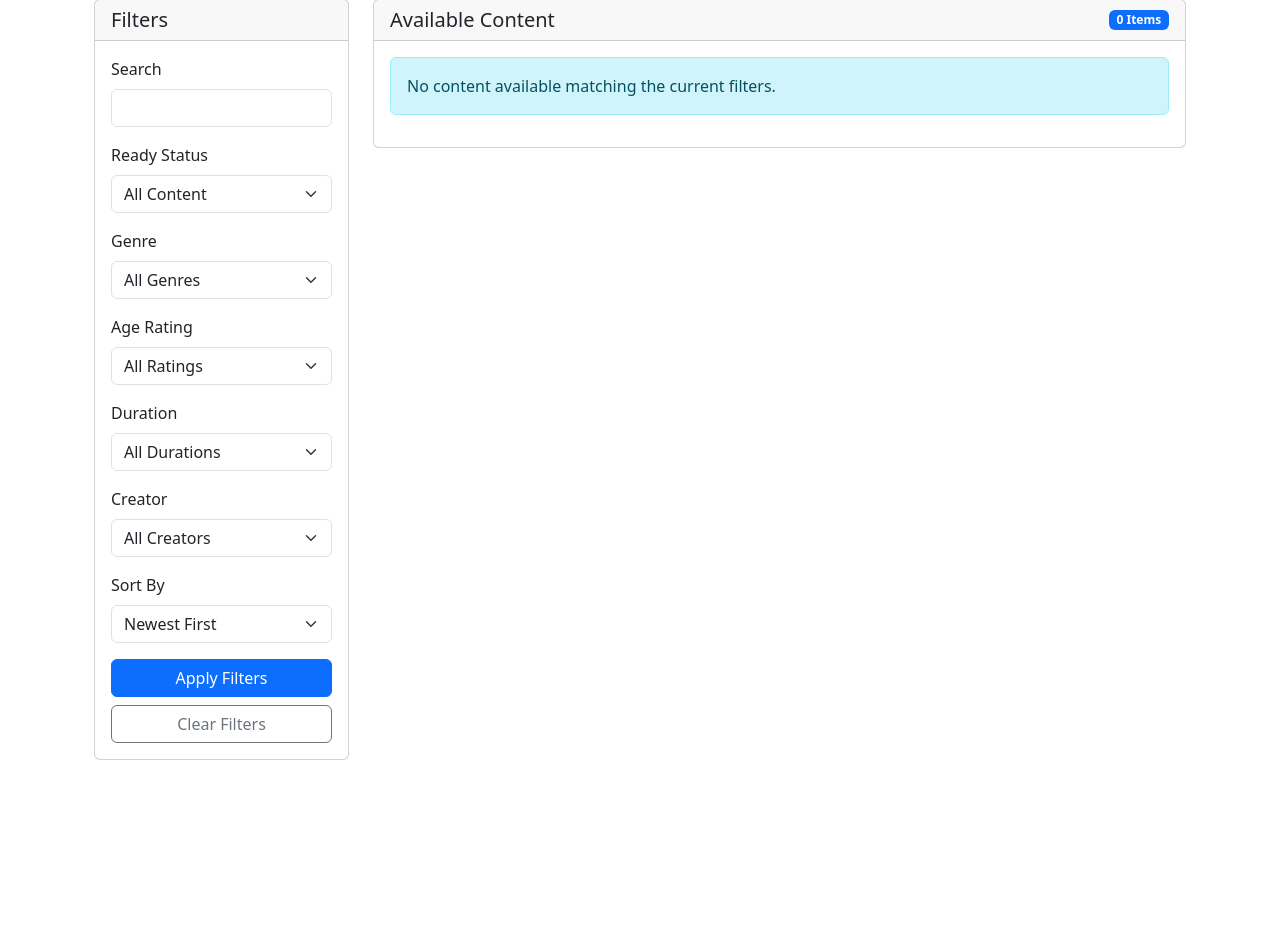
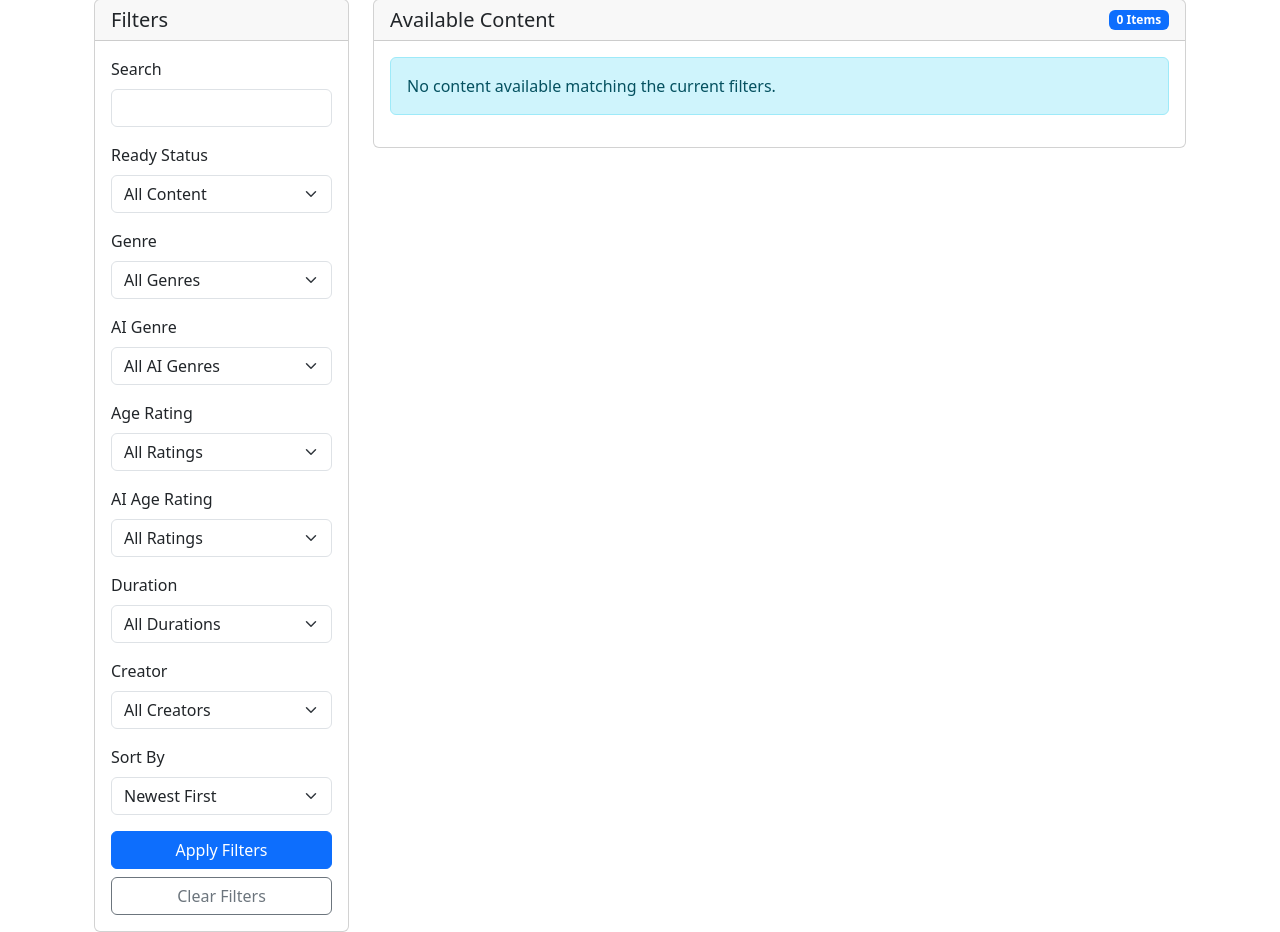
Before and after one commit to jaypound/ch24web1, a Django app: page /content/available/ in a window 1280 px wide. Shown: the part 81-1013 px from the top of the page. Before the commit the page ends 841 px from the top, so only its background shows below. Run offline with Django 5.2, Linux system fonts and the light colour scheme; the visitor is signed in with stand-in values (Sample User, id 1); data that the repository does not hold is empty.

Commit message:
avail content

```diff
--- a/ch24app/templates/available_content.html
+++ b/ch24app/templates/available_content.html
@@ -53,6 +53,21 @@
                             </select>
                         </div>
 
+
+                        <!-- AI Genre Filter -->
+                        <div class="mb-3">
+                            <label for="ai_genre" class="form-label">AI Genre</label>
+                            <select class="form-select" id="ai_genre" name="ai_genre">
+                                <option value="">All AI Genres</option>
+                                {% for code, name in ai_genres.items %}
+                                    <option value="{{ code }}"
+                                            {% if code == current_filters.ai_genre %}selected{% endif %}>
+                                        {{ name }}
+                                    </option>
+                                {% endfor %}
+                            </select>
+                        </div>
+
                         <!-- Age Rating Filter -->
                         <div class="mb-3">
                             <label for="age_rating" class="form-label">Age Rating</label>
@@ -61,6 +76,20 @@
                                 {% for code, name in age_ratings.items %}
                                     <option value="{{ code }}"
                                             {% if code == current_filters.age_rating %}selected{% endif %}>
+                                        {{ name }}
+                                    </option>
+                                {% endfor %}
+                            </select>
+                        </div>
+
+                        <!-- AI Age Rating Filter -->
+                        <div class="mb-3">
+                            <label for="ai_age_rating" class="form-label">AI Age Rating</label>
+                            <select class="form-select" id="ai_age_rating" name="ai_age_rating">
+                                <option value="">All Ratings</option>
+                                {% for code, name in age_ratings.items %}
+                                    <option value="{{ code }}"
+                                            {% if code == current_filters.ai_age_rating %}selected{% endif %}>
                                         {{ name }}
                                     </option>
                                 {% endfor %}
@@ -143,45 +172,32 @@
                                 <th>Title</th>
                                 <th>Creator</th>
                                 <th>Duration</th>
-                                        <th class="rating-column">Rating</th>
-                                        <th>Genre</th>
+                                <th>Manual Rating</th>
+                                <th>AI Rating</th>
+                                <th>Manual Genre</th>
+                                <th>AI Genre</th>
                                 <th>Engagement</th>
                                 <th>Ready for Air</th>
                                 <th>Actions</th>
                             </tr>
                         </thead>
                         <tbody>
-
                             {% for episode in episodes %}
                                 <tr>
                                     <td>{{ episode.title }}</td>
                                     <td>{{ episode.program.creator.channel_name }}</td>
                                     <td>{{ episode.duration_timecode }}</td>
-                                            <td class="rating-column">
-                                                <!-- Show current value -->
-                                                <div class="d-flex align-items-center">
-                                                    <span class="me-2">{{ episode.get_ai_age_rating_display }}</span>
-                                                    <select class="form-select form-select-sm editable-field rating-select"
-                                                            data-field="ai_age_rating"
-                                                            data-episode-id="{{ episode.custom_id }}">
-                                                        {% for code, name in age_ratings.items %}
-                                                            <option value="{{ code }}"
-                                                                    {% if code == episode.ai_age_rating %}selected{% endif %}>
-                                                                {{ name }}
-                                                            </option>
-                                                        {% endfor %}
-                                                    </select>
-                                                </div>
-                                            </td>
+                                    <td>{{ episode.age_rating }}</td>
+                                    <td>{{ episode.ai_age_rating }}</td>
+                                    <td>{{ episode.genre }}</td>
                                     <td>{{ episode.ai_genre }}</td>
                                     <td>{{ episode.audience_engagement_score }}</td>
-                                            <td class="text-center">
-                                                <div class="form-check d-inline-block">
+                                    <td>
+                                        <div class="form-check">
                                             <input type="checkbox"
-                                                           class="form-check-input editable-field"
-                                                           data-field="ready_for_air"
-                                                           data-episode-id="{{ episode.custom_id }}"
-                                                           {% if episode.ready_for_air %}checked{% endif %}>
+                                                   class="form-check-input"
+                                                   {% if episode.ready_for_air %}checked{% endif %}
+                                                   disabled>
                                         </div>
                                     </td>
                                     <td>
@@ -195,65 +211,18 @@
                         </tbody>
                     </table>
                 </div>
-
-                        <!-- Pagination -->
-                        {% if is_paginated %}
-                            <nav aria-label="Page navigation" class="mt-4">
-                                <ul class="pagination justify-content-center">
-                                    {% if page_obj.has_previous %}
-                                        <li class="page-item">
-                                            <a class="page-link" href="?page=1">&laquo; First</a>
-                                        </li>
-                                        <li class="page-item">
-                                            <a class="page-link" href="?page={{ page_obj.previous_page_number }}">Previous</a>
-                                        </li>
-                                    {% endif %}
-
-                                    <li class="page-item active">
-                                        <span class="page-link">
-                                            Page {{ page_obj.number }} of {{ page_obj.paginator.num_pages }}
-                                        </span>
-                                    </li>
-
-                                    {% if page_obj.has_next %}
-                                        <li class="page-item">
-                                            <a class="page-link" href="?page={{ page_obj.next_page_number }}">Next</a>
-                                        </li>
-                                        <li class="page-item">
-                                            <a class="page-link" href="?page={{ page_obj.paginator.num_pages }}">Last &raquo;</a>
-                                        </li>
-                                    {% endif %}
-                                </ul>
-                            </nav>
-                        {% endif %}
             {% else %}
                 <div class="alert alert-info">No content available matching the current filters.</div>
             {% endif %}
         </div>
     </div>
 </div>
-    </div>
-</div>
 
+<div class="toast-container position-fixed top-0 end-0 p-3"></div>
 {% endblock %}
 
 {% block extra_js %}
 <script>
-// First, get the CSRF token from the cookie
-function getCookie(name) {
-    let cookieValue = null;
-    if (document.cookie && document.cookie !== '') {
-        const cookies = document.cookie.split(';');
-        for (let i = 0; i < cookies.length; i++) {
-            const cookie = cookies[i].trim();
-            if (cookie.substring(0, name.length + 1) === (name + '=')) {
-                cookieValue = decodeURIComponent(cookie.substring(name.length + 1));
-                break;
-            }
-        }
-    }
-    return cookieValue;
-}
 // Keep existing filter form auto-submit code
 document.querySelectorAll('#filterForm select').forEach(select => {
 select.addEventListener('change', () => {
@@ -261,7 +230,7 @@ document.querySelectorAll('#filterForm select').forEach(select => {
 });
 });
 
-// Debounced search input (keep this too)
+// Debounced search input
 let searchTimeout;
 document.getElementById('search').addEventListener('input', (e) => {
 clearTimeout(searchTimeout);
@@ -270,26 +239,34 @@ document.getElementById('search').addEventListener('input', (e) => {
 }, 500);
 });
 
-// Add new code for handling editable fields
-document.querySelectorAll('.editable-field').forEach(field => {
-    field.addEventListener('change', async function(e) {
+// Update buttons click handler
+document.querySelectorAll('.update-field').forEach(button => {
+button.addEventListener('click', async function(e) {
 const episodeId = this.dataset.episodeId;
-        const fieldName = this.dataset.field;
-        const value = this.type === 'checkbox' ? this.checked : this.value;
+const targetField = this.dataset.target;
+let value;
+
+// Find the associated input/select element
+if (targetField === 'ready_for_air') {
+    const checkbox = this.parentElement.querySelector('input[type="checkbox"]');
+    value = checkbox.checked;
+} else if (targetField === 'ai_age_rating') {
+    const select = this.parentElement.querySelector('select');
+    value = select.value;
+}
 
 try {
-            console.log('Sending update:', { episodeId, fieldName, value });  // Debug log
+    console.log('Sending update:', { episodeId, targetField, value });  // Debug log
 
-            const csrftoken = document.querySelector('[name=csrfmiddlewaretoken]').value;
     const response = await fetch('{% url "available_content" %}', {
         method: 'POST',
         headers: {
             'Content-Type': 'application/x-www-form-urlencoded',
-                    'X-CSRFToken': csrftoken
+            'X-CSRFToken': document.querySelector('[name=csrfmiddlewaretoken]').value
         },
         body: new URLSearchParams({
             'episode_id': episodeId,
-                    'field': fieldName,
+            'field': targetField,
             'value': value
         })
     });
@@ -299,7 +276,6 @@ document.querySelectorAll('.editable-field').forEach(field => {
 
     if (data.status === 'success') {
         // Show success message
-                const toastContainer = document.querySelector('.toast-container') || document.body;
         const toast = document.createElement('div');
         toast.className = 'toast';
         toast.innerHTML = `
@@ -307,7 +283,7 @@ document.querySelectorAll('.editable-field').forEach(field => {
                 Updated successfully
             </div>
         `;
-                toastContainer.appendChild(toast);
+        document.querySelector('.toast-container').appendChild(toast);
         const bsToast = new bootstrap.Toast(toast);
         bsToast.show();
 
@@ -319,37 +295,10 @@ document.querySelectorAll('.editable-field').forEach(field => {
         throw new Error(data.message || 'Update failed');
     }
 } catch (error) {
-            console.error('Full error:', error);  // More detailed error logging
-            console.error('Response status:', response?.status);
-            console.error('Response text:', await response?.text());
+    console.error('Full error:', error);
     alert('Failed to update: ' + error.message);
-            // Revert the field to its original value
-            if (this.type === 'checkbox') {
-                this.checked = !this.checked;
-            } else {
-                this.value = this.dataset.originalValue;
-            }
 }
 });
-
-    // Store original value for reverting on error
-    if (field.type !== 'checkbox') {
-        field.dataset.originalValue = field.value;
-    }
 });
-
 </script>
 {% endblock %}
-
-{% block extra_css %}
-<style>
-    .rating-column {
-        min-width: 150px;
-        width: 150px;
-    }
-
-    .rating-select {
-        width: 100%;
-    }
-</style>
-{% endblock %}
--- a/ch24app/views.py
+++ b/ch24app/views.py
@@ -707,6 +707,8 @@ class AvailableContentView(LoginRequiredMixin, UserPassesTestMixin, ListView):
 
     def post(self, request, *args, **kwargs):
         """Handle POST requests for updating episodes"""
+        logger.info("POST request received")  # Debug print
+        logger.info("POST data:", request.POST)  # Debug print
         print("POST request received")  # Debug print
         print("POST data:", request.POST)  # Debug print
 
@@ -718,6 +720,7 @@ class AvailableContentView(LoginRequiredMixin, UserPassesTestMixin, ListView):
             field = request.POST.get('field')
             value = request.POST.get('value')
 
+            logger.info(f"Updating episode {episode_id}, field {field} to value {value}")  # Debug print
             print(f"Updating episode {episode_id}, field {field} to value {value}")  # Debug print
 
             episode = Episode.objects.get(custom_id=episode_id)
@@ -728,6 +731,7 @@ class AvailableContentView(LoginRequiredMixin, UserPassesTestMixin, ListView):
                 episode.ai_age_rating = value
 
             episode.save()
+            logger.info(f"Save successful, new value: {getattr(episode, field)}")  # Debug print
             print(f"Save successful, new value: {getattr(episode, field)}")  # Debug print
 
             return JsonResponse({
@@ -735,9 +739,11 @@ class AvailableContentView(LoginRequiredMixin, UserPassesTestMixin, ListView):
                 'new_value': getattr(episode, field)
             })
         except Episode.DoesNotExist:
+            logger.info(f"Episode not found: {episode_id}")  # Debug print
             print(f"Episode not found: {episode_id}")  # Debug print
             return JsonResponse({'status': 'error', 'message': 'Episode not found'}, status=404)
         except Exception as e:
+            logger.info(f"Error updating episode: {str(e)}")  # Debug print
             print(f"Error updating episode: {str(e)}")  # Debug print
             return JsonResponse({'status': 'error', 'message': str(e)}, status=400)
 
@@ -755,13 +761,13 @@ class AvailableContentView(LoginRequiredMixin, UserPassesTestMixin, ListView):
         # If no ready_for_air parameter is provided, show all episodes
 
         # Apply filters from GET parameters
-        genre = self.request.GET.get('genre')
-        if genre:
+        ai_genre = self.request.GET.get('ai_genre')
+        if ai_genre:
             queryset = queryset.filter(ai_genre=genre)
 
-        age_rating = self.request.GET.get('age_rating')
-        if age_rating:
-            queryset = queryset.filter(ai_age_rating=age_rating)
+        ai_age_rating = self.request.GET.get('ai_age_rating')
+        if ai_age_rating:
+            queryset = queryset.filter(ai_age_rating=ai_age_rating)
 
         creator = self.request.GET.get('creator')
         if creator:
@@ -794,16 +800,16 @@ class AvailableContentView(LoginRequiredMixin, UserPassesTestMixin, ListView):
     def get_context_data(self, **kwargs):
         context = super().get_context_data(**kwargs)
         context['current_filters'] = {
-            'genre': self.request.GET.get('genre', ''),
-            'age_rating': self.request.GET.get('age_rating', ''),
+            'ai_genre': self.request.GET.get('ai_genre', ''),
+            'ai_age_rating': self.request.GET.get('ai_age_rating', ''),
             'creator': self.request.GET.get('creator', ''),
             'duration': self.request.GET.get('duration', ''),
             'search': self.request.GET.get('search', ''),
             'sort': self.request.GET.get('sort', '-created_at'),
             'ready_for_air': self.request.GET.get('ready_for_air', ''),  # Add this line
         }
-        context['genres'] = dict(GENRE_CHOICES)
-        context['age_ratings'] = dict(AGE_RATING_CHOICES)
+        context['ai_genres'] = dict(GENRE_CHOICES)
+        context['ai_age_ratings'] = dict(AGE_RATING_CHOICES)
         context['creators'] = Creator.objects.all()
         context['duration_choices'] = [
             ('bumper', 'Bumper (≤15s)'),
```
Lines whose indentation alone changed are shown as unchanged.
